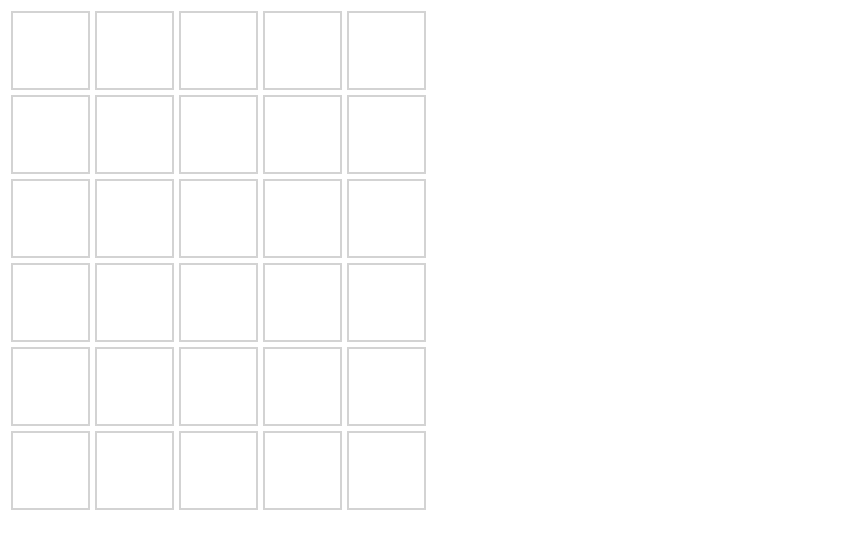
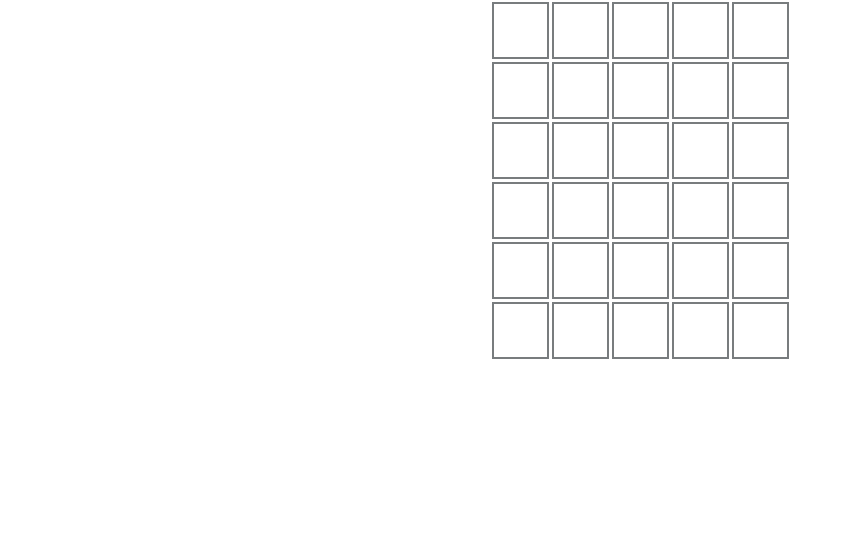
Before and after one commit to SickkMade/cn-wordle-react, a React (Vite) app: page / in a window 1280 px wide. Shown: the top 548 px of the page, without its empty margins (0-841 px from the left). Built offline with nearby package versions, Linux system fonts and the light colour scheme.

Commit message:
maybe 50%

```diff
--- a/src/App.css
+++ b/src/App.css
@@ -0,0 +1,3 @@
+body{
+  margin:0;
+}
--- a/src/components/WordleGame.jsx
+++ b/src/components/WordleGame.jsx
@@ -4,9 +4,15 @@ import '../css/wordlegame.css'
 function WordleGame() {
     const secretWord = 'NINJA'
     const [guesses, setGuesses] = useState(Array.from(Array(6), () => ''))
-    const [colors, setColors] = useState(Array.from(Array(6), () => Array(secretWord.length).fill('lightgray')))
+    const [colors, setColors] = useState(Array.from(Array(6), () => Array(secretWord.length).fill('var(--color-absent)')))
     const [currentIndex, setCurrentIndex] = useState(0);
+    const [isGameOver, setIsGameOver] = useState(false);
 
+
+    const  checkWord = async (word) => {
+        const response = await fetch('https://api.dictionaryapi.dev/api/v2/entries/en/'+word)
+        return response.status
+    }
 
     useEffect(() => {
         document.addEventListener('keydown', detectKeyDown)
@@ -17,6 +23,7 @@ function WordleGame() {
     }, [guesses])
 
     const detectKeyDown = (event) => {
+        if(isGameOver) return;
         const currentGuess = guesses[currentIndex];
 
         const newGuesses = [...guesses];
@@ -31,30 +38,35 @@ function WordleGame() {
     }
 
     const submitMessage = () => {
-        if(currentIndex >= 6) return;
+        if(currentIndex >= 6 || !checkWord(guesses[currentIndex])) return;
 
         changeColors(currentIndex, guesses[currentIndex])
+        if(guesses[currentIndex] === secretWord){
+            setIsGameOver(true);
+        }
         setCurrentIndex(currentIndex+1);
     }
 
     const changeColors = (rowIndex, guessedWord) => {
-        const usedIndices = new Array(24).fill(0);
-        for(let i = 0; i < secretWord.length; i++) {
-            const letterIndex = secretWord.charCodeAt(i) - 65
-            usedIndices[letterIndex] += 1
+        const letterCount = {};
+        const newColors = [...colors];
+
+        for (let letter of secretWord) {
+            letterCount[letter] = (letterCount[letter] || 0) + 1;
         }
 
-        const newColors = [...colors]
         for(let i = 0; i < newColors[rowIndex].length; i++){
-            const letterIndex = guessedWord.charCodeAt(i) - 65
+            if(guesses[rowIndex][i] === secretWord[i]){
+                newColors[rowIndex][i] = 'var(--color-correct)';
+                letterCount[guessedWord[i]]--
+            }
+        }
+        for(let i = 0; i < newColors[rowIndex].length; i++){
+            if(newColors[i] === 'var(--color-correct)') continue
 
-            if(guesses[rowIndex][i] === secretWord[i]){
-                newColors[rowIndex][i] = 'limegreen';
-                usedIndices[letterIndex]--
-            }
-            else if(usedIndices[letterIndex] > 0){
-                usedIndices[letterIndex]--
-                newColors[rowIndex][i] = 'yellow';
+            if(letterCount[guessedWord[i]] > 0){
+                newColors[rowIndex][i] = 'var(--color-present)';
+                letterCount[guessedWord[i]]--
             }
         }
         setColors(newColors);
@@ -67,7 +79,7 @@ function WordleGame() {
             <div className="wordlegame--div" key={i}>
                 {Array(secretWord.length).fill('').map((_, j) => {
                     return(
-                    <div style={{'--color': colors[i][j]}}className='wordlegame--tile' key={j}>
+                    <div style={{'--color': colors[i][j]}}className={`wordlegame--tile ${i < currentIndex ? 'wordlegame--tile__guessed' : ''}`} key={j}>
                         <p>{word[j]}</p>
                     </div>
                     )
--- a/src/css/wordlegame.css
+++ b/src/css/wordlegame.css
@@ -1,10 +1,13 @@
 .wordlegame--div{
-    width:500px;
+    width:300px;
     display:flex;
+}
+.wordlegame--div p{
+    margin:0;
 }
 
 .wordlegame--tile{
-    width: 15%;
+    width: 20%;
     aspect-ratio: 1;
     border: 2px solid var(--color);
 
@@ -13,10 +16,12 @@
     align-items: center;
     margin:.5%;
 }
+.wordlegame--tile__guessed{
+    background-color: var(--color);
+    color:white;
+}
 .wordlegame{
-    height:600px;
+    aspect-ratio: 5/6;
+    margin: auto;
+    width:fit-content;
 }
-
-.wordle--game--tile__green{
-    border: 2px solid lime;
-}
--- a/src/index.css
+++ b/src/index.css
@@ -0,0 +1,12 @@
+body{
+  margin:0;
+  font-family: Helvetica, sans-serif;
+  font-weight:bolder;
+  font-size:1.75rem;
+}
+
+:root{
+  --color-absent: #787c7e;
+  --color-correct: #6aaa64;
+  --color-present: #c9b458;
+}
```
